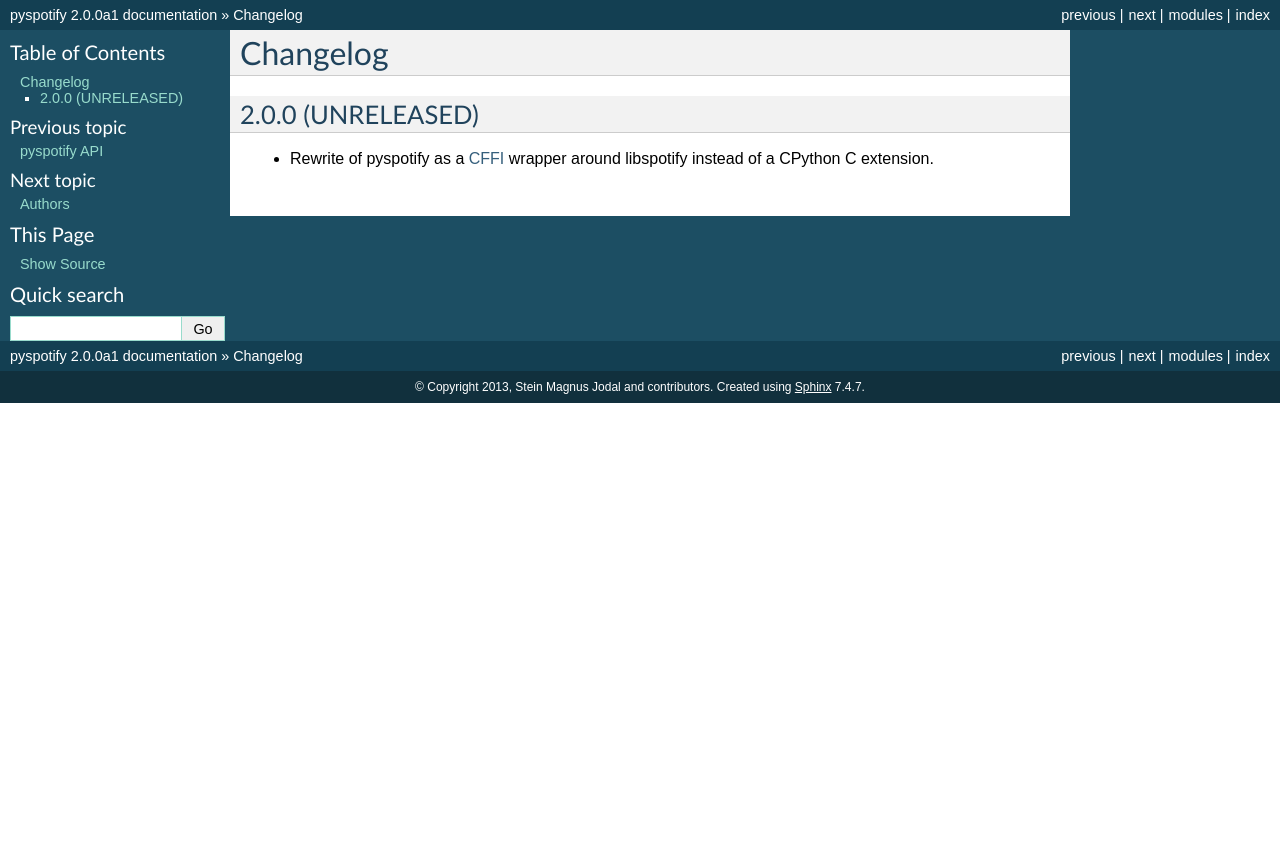
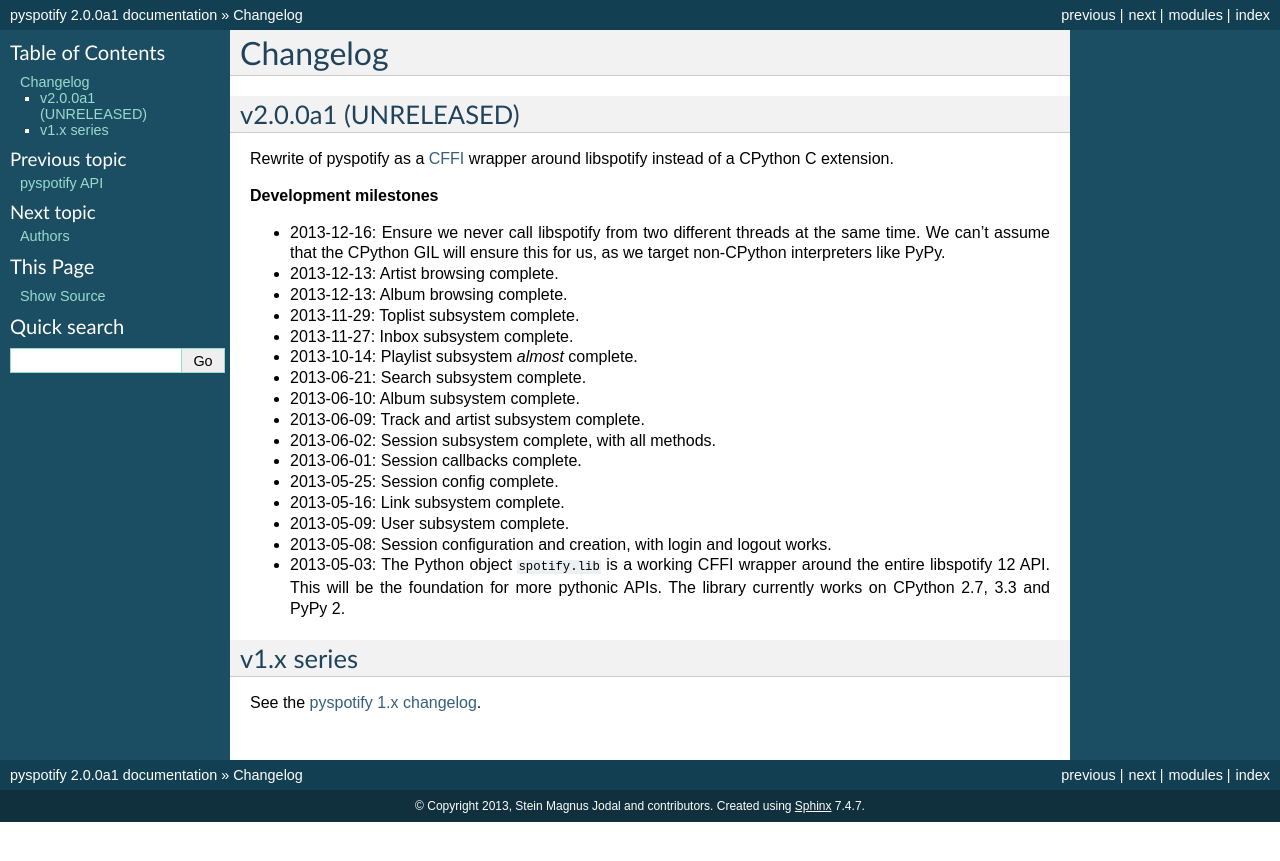
Before and after one commit to jodal/pyspotify, a Sphinx documentation site: the page built from docs/changelog.rst, in a window 1280 px wide. Shown: the top 861 px of the page. Built offline with Sphinx 7.4.7, drawn with Linux system fonts in a browser that asks for light colours.

Commit message:
docs: Move past milestones to changelog

```diff
--- a/docs/changelog.rst
+++ b/docs/changelog.rst
@@ -2,8 +2,53 @@
 Changelog
 *********
 
-2.0.0 (UNRELEASED)
-==================
+v2.0.0a1 (UNRELEASED)
+=====================
 
-- Rewrite of pyspotify as a `CFFI <http://cffi.readthedocs.org/>`__ wrapper
-  around libspotify instead of a CPython C extension.
+Rewrite of pyspotify as a `CFFI <http://cffi.readthedocs.org/>`__ wrapper
+around libspotify instead of a CPython C extension.
+
+**Development milestones**
+
+- 2013-12-16: Ensure we never call libspotify from two different threads at the
+  same time. We can't assume that the CPython GIL will ensure this for us, as
+  we target non-CPython interpreters like PyPy.
+
+- 2013-12-13: Artist browsing complete.
+
+- 2013-12-13: Album browsing complete.
+
+- 2013-11-29: Toplist subsystem complete.
+
+- 2013-11-27: Inbox subsystem complete.
+
+- 2013-10-14: Playlist subsystem *almost* complete.
+
+- 2013-06-21: Search subsystem complete.
+
+- 2013-06-10: Album subsystem complete.
+
+- 2013-06-09: Track and artist subsystem complete.
+
+- 2013-06-02: Session subsystem complete, with all methods.
+
+- 2013-06-01: Session callbacks complete.
+
+- 2013-05-25: Session config complete.
+
+- 2013-05-16: Link subsystem complete.
+
+- 2013-05-09: User subsystem complete.
+
+- 2013-05-08: Session configuration and creation, with login and logout works.
+
+- 2013-05-03: The Python object ``spotify.lib`` is a working CFFI wrapper
+  around the entire libspotify 12 API. This will be the foundation for more
+  pythonic APIs. The library currently works on CPython 2.7, 3.3 and PyPy 2.
+
+
+v1.x series
+===========
+
+See the `pyspotify 1.x changelog
+<http://pyspotify.mopidy.com/en/v1.x-develop/changes/>`__.
```
Also changed, not shown: README.rst (+1 -35 lines).
